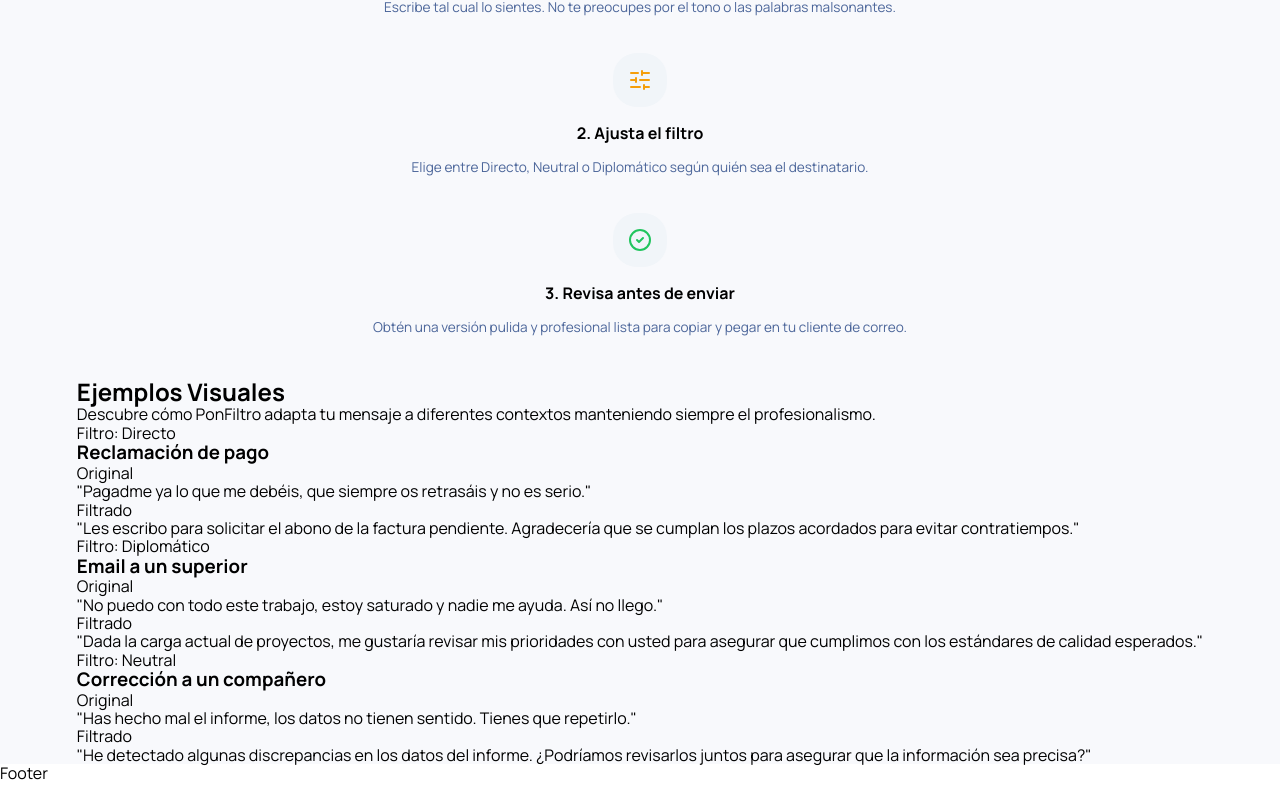
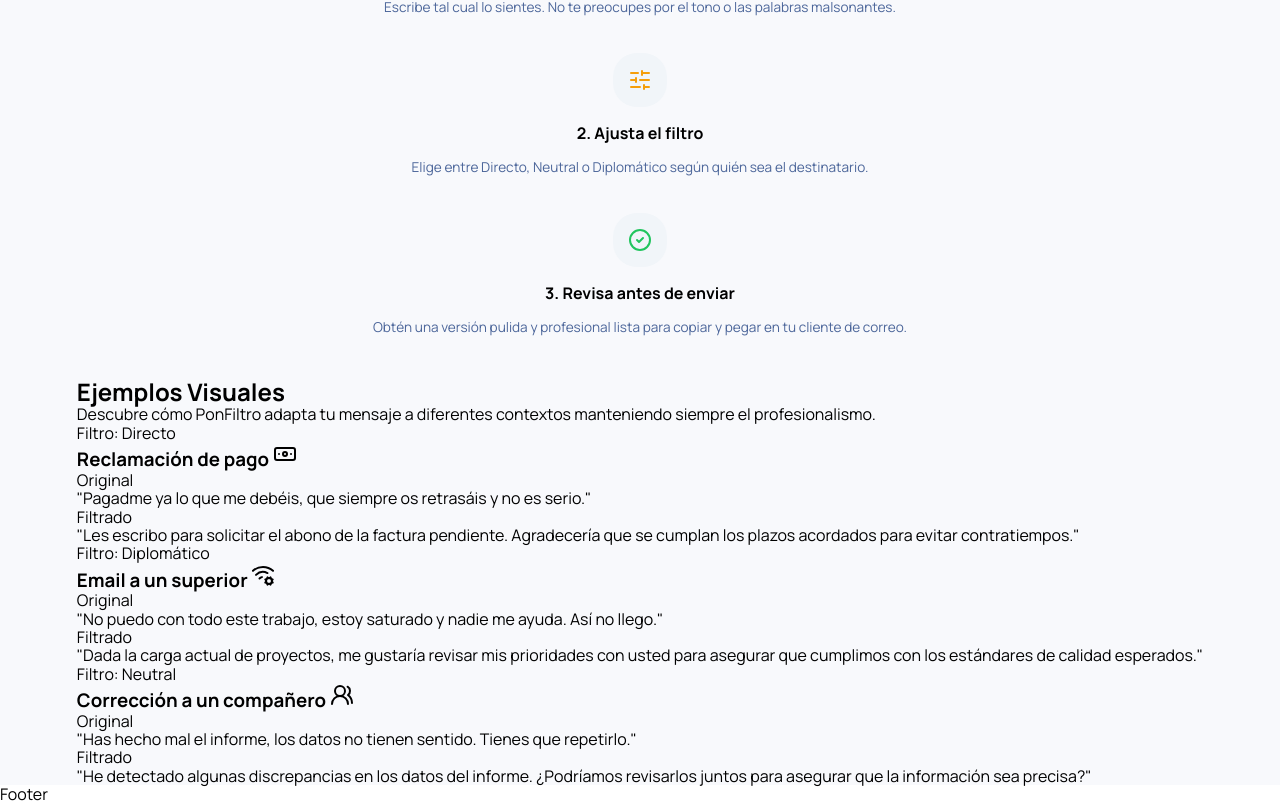
Before and after one commit to carlos-morata/ponFiltro, a React (Vite) app: page / in a window 1280 px wide. Shown: the part 1447-2252 px from the top of the page. Before the commit the page ends 2231 px from the top, so only its background shows below. Built offline with nearby package versions, Linux system fonts and the light colour scheme.

Commit message:
add/icons-title-examplesArticles

```diff
--- a/src/components/Main/ExamplesEmailsSection/ToneExampleCard/ToneExampleCard.jsx
+++ b/src/components/Main/ExamplesEmailsSection/ToneExampleCard/ToneExampleCard.jsx
@@ -1,10 +1,11 @@
 import React from "react";
+import { Banknote, WifiCog, UsersRound } from 'lucide-react';
 
 const ToneExampleCard = () => {
   return <>
     <article className="example-article">
       <p>Filtro: Directo</p>
-      <h3 className="title-example">Reclamación de pago</h3>
+      <h3 className="title-example">Reclamación de pago <Banknote /></h3>
       <span className="span-original">Original</span>
       <p className="paragraph-original-example">
         "Pagadme ya lo que me debéis, que siempre os retrasáis y no es serio."
@@ -15,7 +16,7 @@
 
     <article className="example-article">
       <p>Filtro: Diplomático</p>
-      <h3 className="title-example">Email a un superior</h3>
+      <h3 className="title-example">Email a un superior <WifiCog /></h3>
       <span className="span-original">Original</span>
       <p className="paragraph-original-example">"No puedo con todo este trabajo, estoy saturado y nadie me ayuda. Así no llego."</p>
       <span className="span-filter">Filtrado</span>
@@ -24,7 +25,7 @@
 
     <article className="example-article">
       <p>Filtro: Neutral</p>
-      <h3 className="title-example">Corrección a un compañero</h3>
+      <h3 className="title-example">Corrección a un compañero <UsersRound /></h3>
       <span className="span-original">Original</span>
       <p className="paragraph-original-example">"Has hecho mal el informe, los datos no tienen sentido. Tienes que repetirlo."</p>
       <span className="text-filter">Filtrado</span>
```
